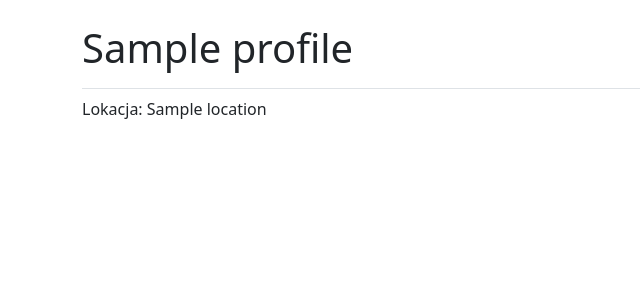
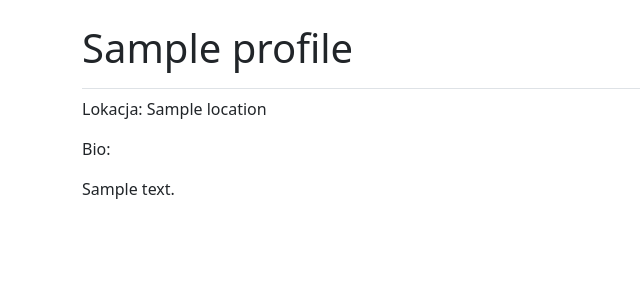
Before and after one commit to GLamotBach/mylibra, a Django app: template templates/public_profile/profile.html in a window 1280 px wide. Shown: the part 58-358 px from the top of the page, without its empty margins (0-640 px from the left). Run offline with Django 3.2, Linux system fonts and the light colour scheme; the template is opened without the code that fills it: most values are stand-ins (such as "Sample title", 1, 10 or a date in 2020); some libraries are stand-ins or nearby versions.

Commit message:
Bio section for public_profile

```diff
--- a/public_profile/forms.py
+++ b/public_profile/forms.py
@@ -5,6 +5,8 @@ from .models import UsersPublicProfile
 class UsersPublicProfileForm(forms.ModelForm):
     class Meta:
         model = UsersPublicProfile
-        fields = ['public_name', 'location',]
+        fields = ['public_name', 'location', 'bio',]
         labels = {'public_name': 'Nazwa użytkownika',
-                  'location': 'Lokacja',}
+                  'location': 'Lokacja',
+                  'bio': 'Bio',
+                  }
--- a/public_profile/models.py
+++ b/public_profile/models.py
@@ -7,6 +7,7 @@ class UsersPublicProfile(models.Model):
     user = models.ForeignKey(User, on_delete=models.CASCADE)
     public_name = models.CharField(max_length=20)
     location = models.CharField(max_length=50, blank=True)
+    bio = models.TextField(max_length=300, blank=True)
 
     def __str__(self):
         """Zwraca reprezentacje modelu w postaci ciągu tekstowego"""
--- a/templates/public_profile/profile.html
+++ b/templates/public_profile/profile.html
@@ -13,6 +13,8 @@
 
 {% block content %}
   <p>Lokacja: {{ profile.location }}</p>
+  <p>Bio:</p>
+  <p>{{ profile.bio }}</p>
 
 {% endblock content %}
 
```
Also changed, not shown: public_profile/migrations/0003_userspublicprofile_bio.py (added).
